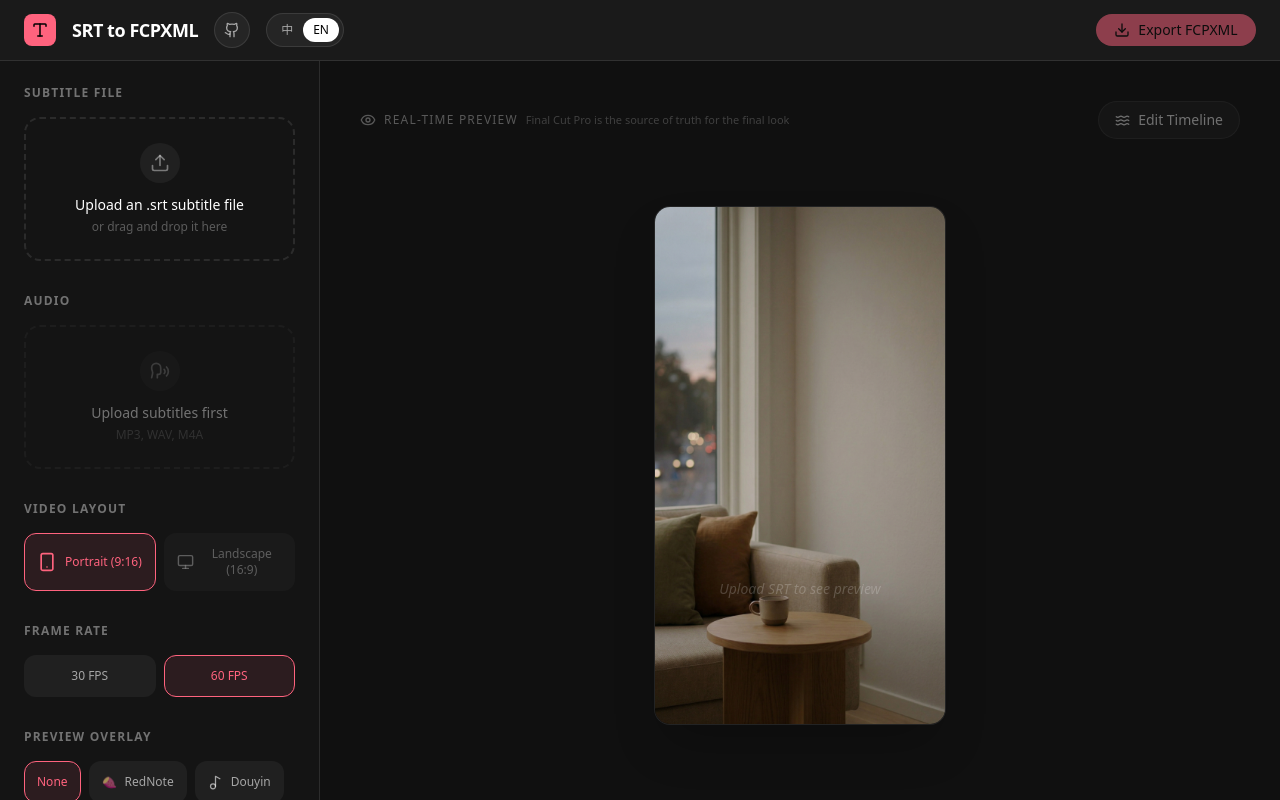
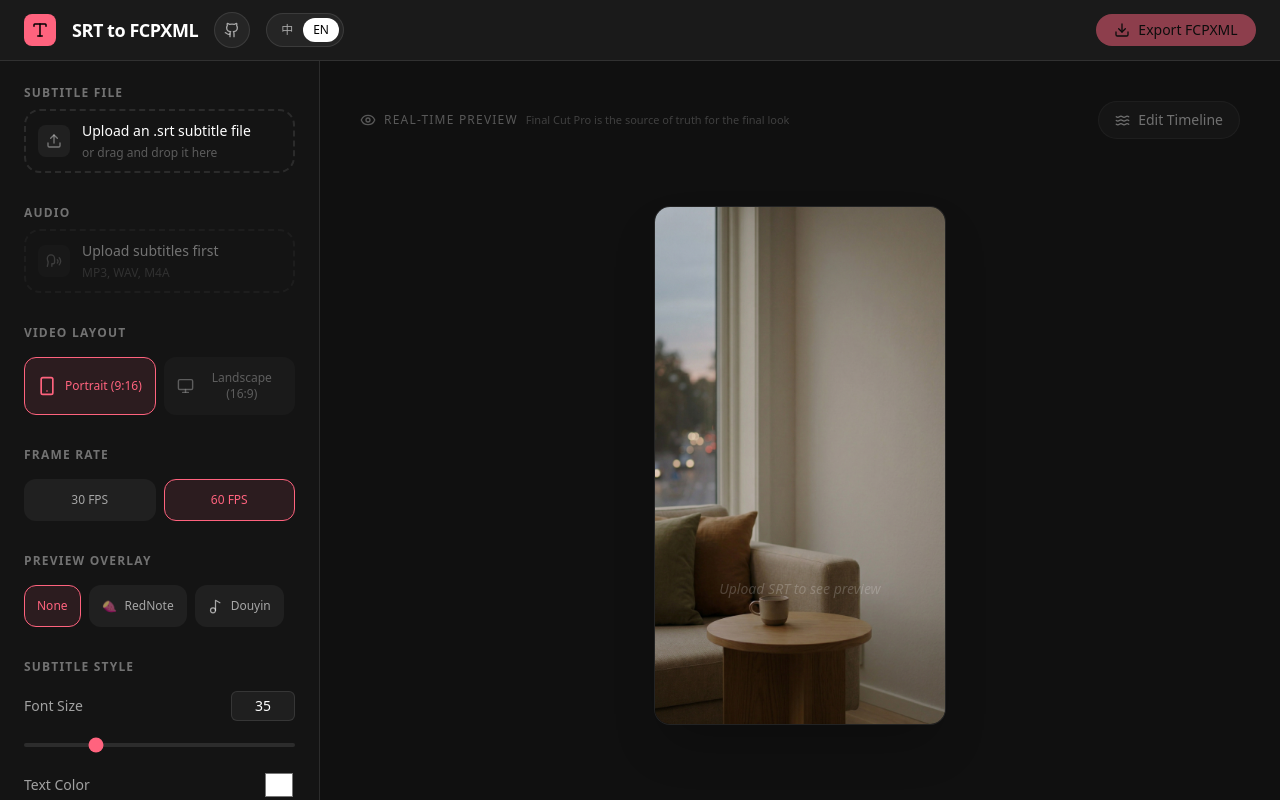
Before and after one commit to linx4200/srt-to-fcpxml-converter, a React (Vite) app: page / in a window 1280 px wide. Built offline with nearby package versions, Linux system fonts and the light colour scheme.

Commit message:
refactor: 上传控件减少高度

```diff
--- a/src/components/settings/AudioUpload.tsx
+++ b/src/components/settings/AudioUpload.tsx
@@ -8,6 +8,9 @@ interface AudioUploadProps {
   onClear: () => void;
 }
 
+/* 上传区固定高度，避免空态和已上传态切换时设置栏抖动。 */
+const COMPACT_UPLOAD_AREA_HEIGHT_CLASS = 'h-16';
+
 export function AudioUpload({ onAudioSelect, onClear }: AudioUploadProps) {
   const { t } = useI18n();
   const fileInputRef = useRef<HTMLInputElement>(null);
@@ -16,13 +19,13 @@ export function AudioUpload({ onAudioSelect, onClear }: AudioUploadProps) {
   const isAudioUploadDisabled = !isSubtitleUploaded;
 
   return (
-    <section className="space-y-4">
+    <section className="space-y-2">
       <label className="text-xs font-bold text-white/40 uppercase tracking-widest block">
         {t('audio')}
       </label>
       {audioFileName ? (
-        <div className="bg-white/5 border border-white/10 rounded-2xl p-4 flex items-center justify-between group">
-          <div className="flex items-center gap-3 overflow-hidden">
+        <div className={`bg-white/5 border border-white/10 rounded-2xl p-3 flex items-center justify-between group ${COMPACT_UPLOAD_AREA_HEIGHT_CLASS}`}>
+          <div className="flex min-w-0 items-center gap-3 overflow-hidden">
             <div className="w-8 h-8 rounded-lg bg-theme-primary/20 flex items-center justify-center shrink-0">
               <Speech size={16} className="text-theme-primary" />
             </div>
@@ -43,18 +46,18 @@ export function AudioUpload({ onAudioSelect, onClear }: AudioUploadProps) {
       ) : (
         <div
           onClick={isAudioUploadDisabled ? undefined : () => fileInputRef.current?.click()}
-          className={`border-2 border-dashed border-white/10 rounded-2xl p-6 flex flex-col items-center justify-center gap-3 transition-all group ${
+          className={`border-2 border-dashed border-white/10 rounded-2xl p-3 flex items-center gap-3 transition-all group ${COMPACT_UPLOAD_AREA_HEIGHT_CLASS} ${
             isAudioUploadDisabled
               ? 'cursor-not-allowed opacity-40'
               : 'hover:border-theme-primary/50 hover:bg-theme-primary/5 cursor-pointer'
           }`}
         >
-          <div className={`w-10 h-10 rounded-full bg-white/5 flex items-center justify-center transition-all ${
+          <div className={`w-8 h-8 rounded-lg bg-white/5 flex items-center justify-center shrink-0 transition-all ${
             isAudioUploadDisabled ? '' : 'group-hover:bg-theme-primary/20'
           }`}>
-            <Speech size={20} className={`text-white/40 ${isAudioUploadDisabled ? '' : 'group-hover:text-theme-primary'}`} />
+            <Speech size={16} className={`text-white/40 ${isAudioUploadDisabled ? '' : 'group-hover:text-theme-primary'}`} />
           </div>
-          <div className="text-center">
+          <div className="min-w-0 text-left">
             <p className="text-sm font-medium">{isAudioUploadDisabled ? t('uploadAudioFirstSubtitle') : t('addRelatedAudio')}</p>
             <p className="text-xs text-white/30 mt-1">MP3, WAV, M4A</p>
           </div>
--- a/src/components/settings/FileUpload.tsx
+++ b/src/components/settings/FileUpload.tsx
@@ -7,6 +7,9 @@ interface FileUploadProps {
   onFileSelect: (e: React.ChangeEvent<HTMLInputElement>) => void;
   onClearAll?: () => void;
 }
+
+/* 上传区固定高度，避免空态和已上传态切换时设置栏抖动。 */
+const COMPACT_UPLOAD_AREA_HEIGHT_CLASS = 'h-16';
 
 export function FileUpload({ onFileSelect, onClearAll }: FileUploadProps) {
   const { t } = useI18n();
@@ -24,13 +27,13 @@ export function FileUpload({ onFileSelect, onClearAll }: FileUploadProps) {
   };
 
   return (
-    <section className="space-y-4">
+    <section className="space-y-2">
       <label className="text-xs font-bold text-white/40 uppercase tracking-widest block">
         {t('subtitleFile')}
       </label>
       {subtitleFileName ? (
-        <div className="bg-white/5 border border-white/10 rounded-2xl p-4 flex items-center justify-between group">
-          <div className="flex items-center gap-3 overflow-hidden">
+        <div className={`bg-white/5 border border-white/10 rounded-2xl p-3 flex items-center justify-between group ${COMPACT_UPLOAD_AREA_HEIGHT_CLASS}`}>
+          <div className="flex min-w-0 items-center gap-3 overflow-hidden">
             <div className="w-8 h-8 rounded-lg bg-theme-primary/20 flex items-center justify-center shrink-0">
               <Upload size={16} className="text-theme-primary" />
             </div>
@@ -49,12 +52,12 @@ export function FileUpload({ onFileSelect, onClearAll }: FileUploadProps) {
       ) : (
         <div
           onClick={() => fileInputRef.current?.click()}
-          className="border-2 border-dashed border-white/10 rounded-2xl p-6 flex flex-col items-center justify-center gap-3 hover:border-theme-primary/50 hover:bg-theme-primary/5 cursor-pointer transition-all group"
+          className={`border-2 border-dashed border-white/10 rounded-2xl p-3 flex items-center gap-3 hover:border-theme-primary/50 hover:bg-theme-primary/5 cursor-pointer transition-all group ${COMPACT_UPLOAD_AREA_HEIGHT_CLASS}`}
         >
-          <div className="w-10 h-10 rounded-full bg-white/5 flex items-center justify-center group-hover:bg-theme-primary/20 transition-all">
-            <Upload size={20} className="text-white/40 group-hover:text-theme-primary" />
+          <div className="w-8 h-8 rounded-lg bg-white/5 flex items-center justify-center shrink-0 group-hover:bg-theme-primary/20 transition-all">
+            <Upload size={16} className="text-white/40 group-hover:text-theme-primary" />
           </div>
-          <div className="text-center">
+          <div className="min-w-0 text-left">
             <p className="text-sm font-medium">{t('uploadSrt')}</p>
             <p className="text-xs text-white/30 mt-1">{t('dragAndDrop')}</p>
           </div>
```
Also changed, not shown: 1 other file (tests, documents, lock files or other folders).
